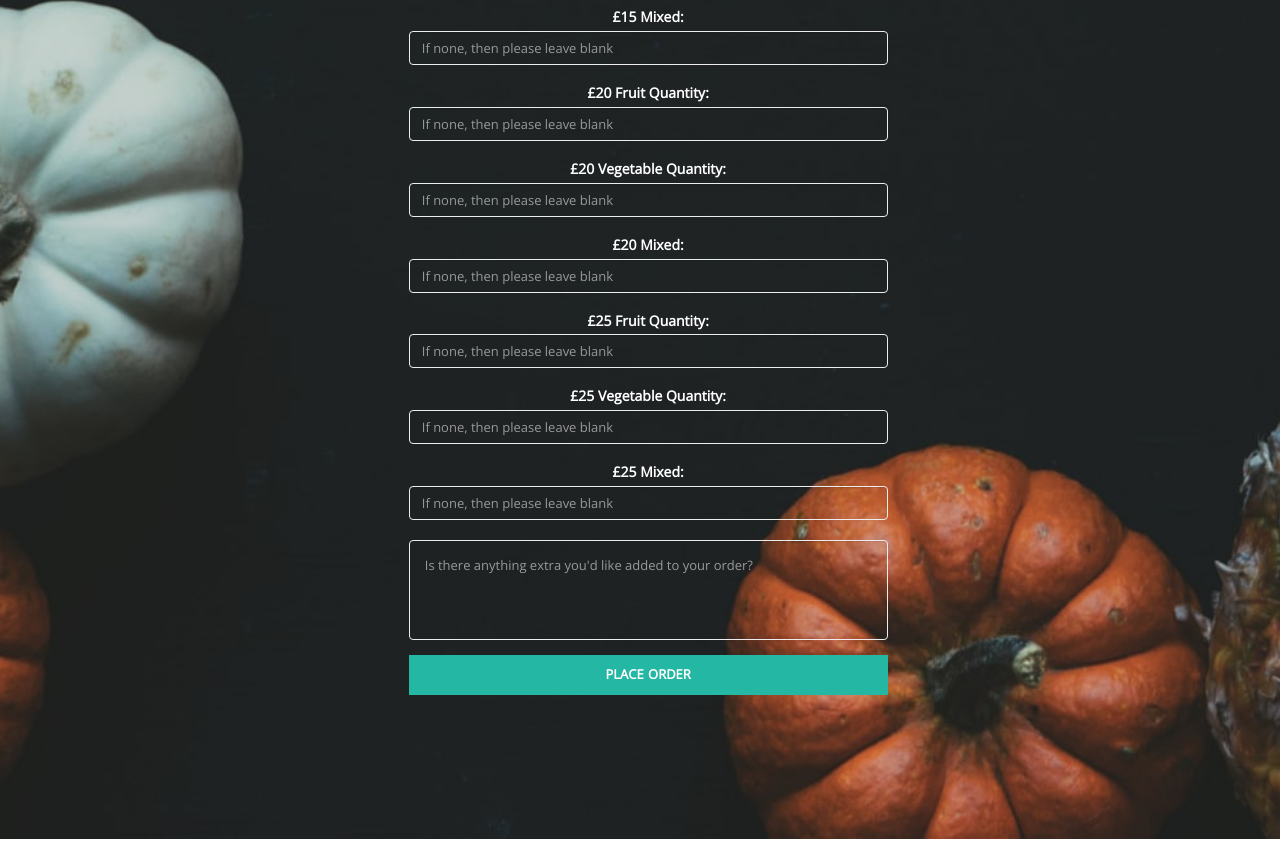
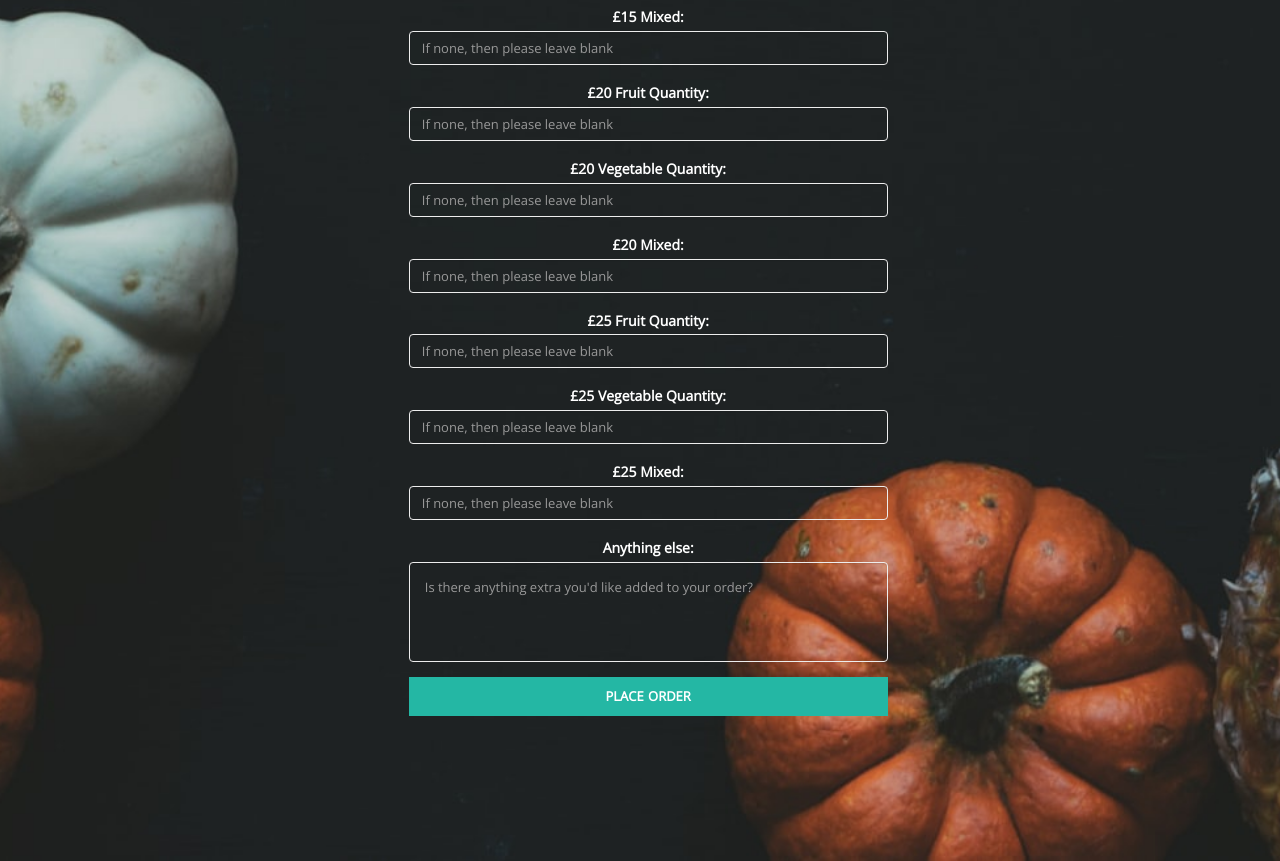
Before and after one commit to LeonFruit/Order, a plain HTML site: page index.html in a window 1280 px wide. Shown: the part 843-1704 px from the top of the page. Before the commit the page ends 1682 px from the top, so only its background shows below. Drawn offline with nearby package versions, Linux system fonts and the light colour scheme.

Commit message:
Update index.html

```diff
--- a/index.html
+++ b/index.html
@@ -174,6 +174,7 @@
 
 
                   <div class="form-group">
+                       <label for="order1">Anything else:</label>
                   <textarea class="form-control" name="Extra " rows="5" data-msg="Extra " placeholder="Is there anything extra you'd like added to your order?"></textarea>
                   <div class="validation"></div>
                 </div>
```
